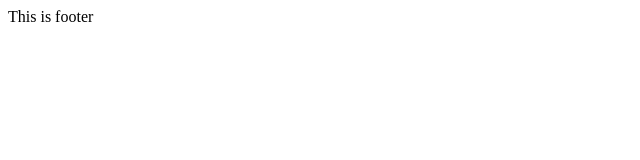
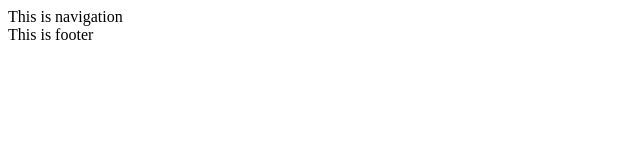
Before and after one commit to szczekar/git-demo, a plain HTML site: page web/index.html in a window 1280 px wide. Shown: the whole page, without its empty margins (0-640 px from the left). Drawn offline with Linux system fonts and the light colour scheme.

Commit message:
Added text to navigation in index.html file

```diff
--- a/web/index.html
+++ b/web/index.html
@@ -5,7 +5,7 @@
        <title>Karol Szczepaniak Website</title>
    </head>
    <body>
-      <nav></nav>
+      <nav>This is navigation</nav>
       <header></header>
       <main></main>
    <footer>This is footer</footer>
```
